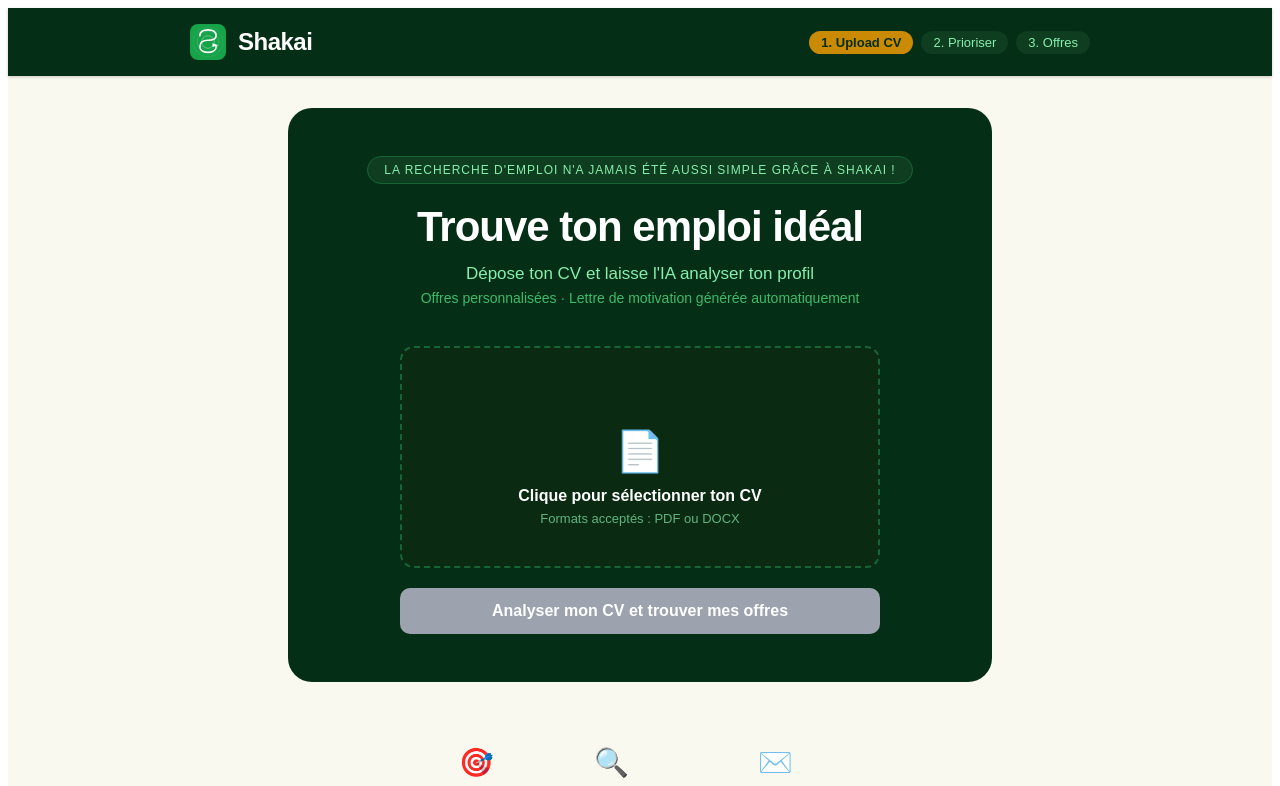
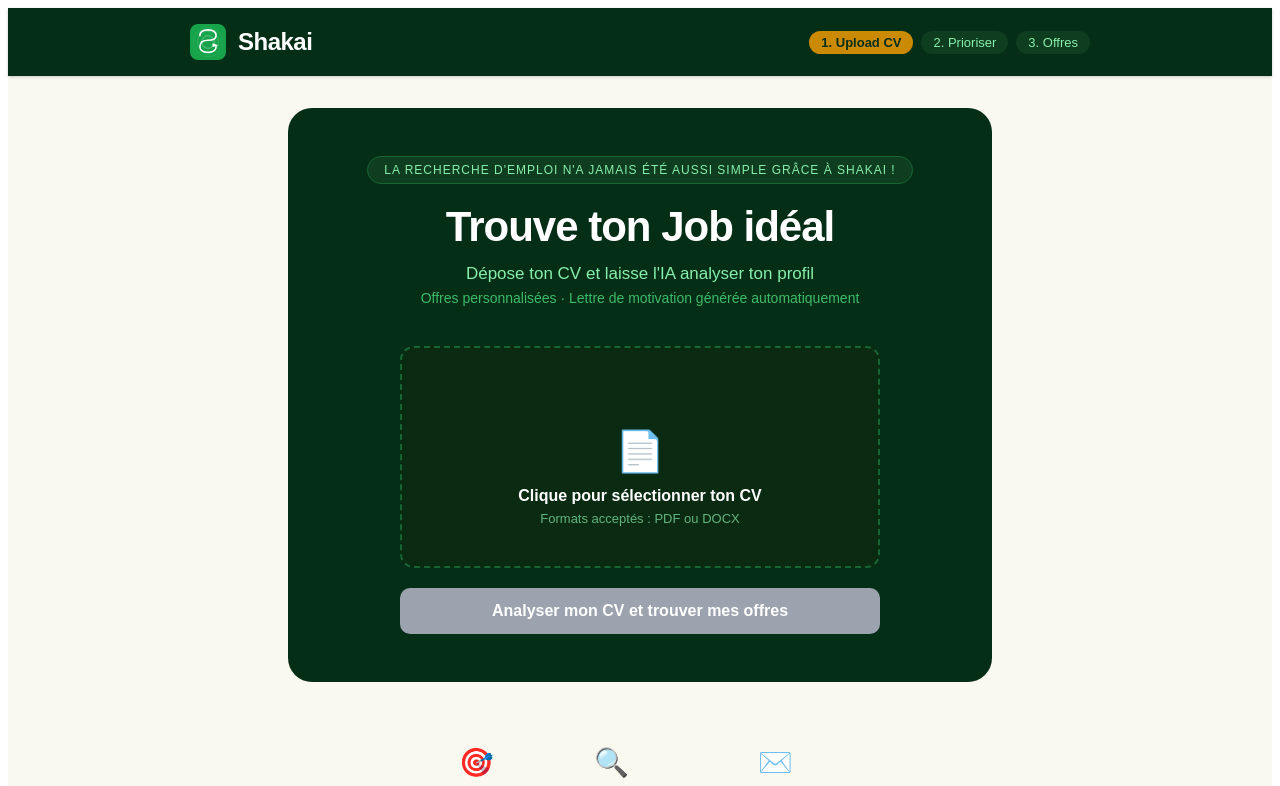
Before and after one commit to matthieubatardpro-byte/Shakai, a React (Vite) app in the folder frontend/: page / in a window 1280 px wide. Shown: the top 786 px of the page. Built offline with nearby package versions, Linux system fonts and the light colour scheme.

Commit message:
emploi par job

```diff
--- a/frontend/src/App.jsx
+++ b/frontend/src/App.jsx
@@ -242,7 +242,7 @@ function App() {
                 La recherche d'emploi n'a jamais été aussi simple grâce à Shakai !
               </div>
               <h1 style={{ fontFamily: "'Syne', sans-serif", fontWeight: 800, fontSize: 42, color: "white", margin: "0 0 14px", letterSpacing: "-1px", lineHeight: 1.1 }}>
-                Trouve ton emploi idéal
+                Trouve ton Job idéal
               </h1>
               <p style={{ fontSize: 17, color: "#86efac", margin: "0 0 6px" }}>
                 Dépose ton CV et laisse l'IA analyser ton profil
```
Also changed, not shown: 2 other files (tests, documents, lock files or other folders).
